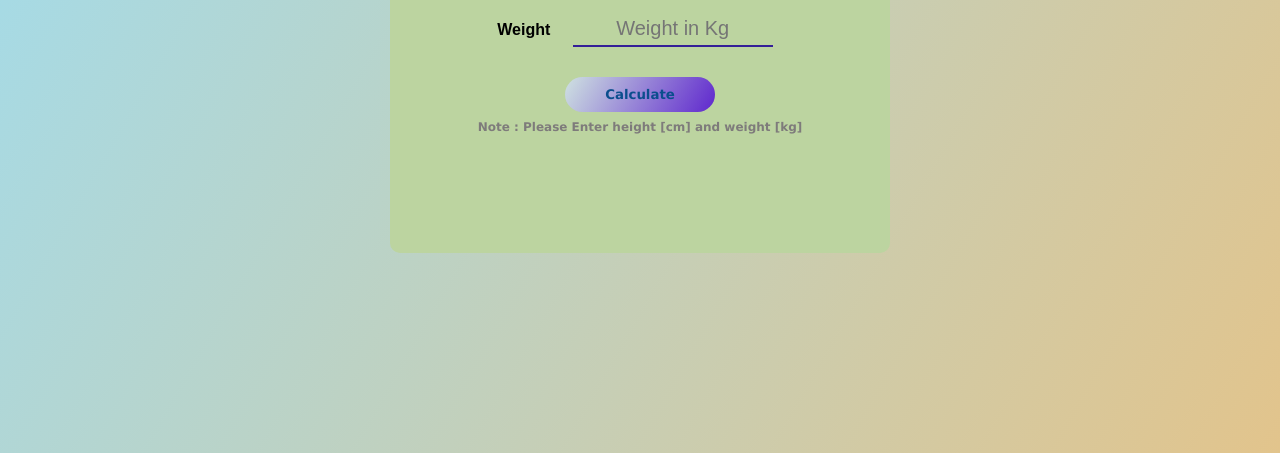
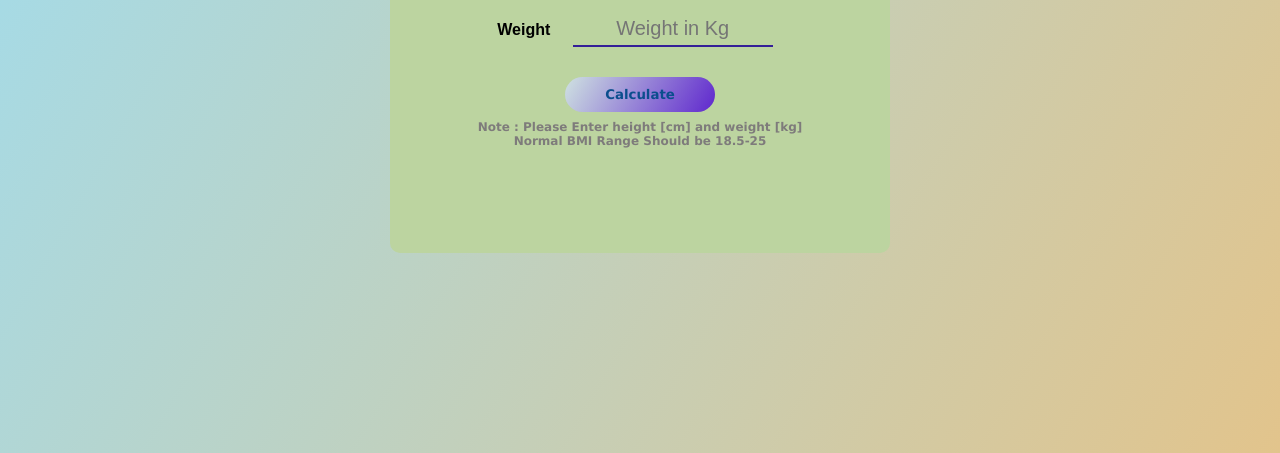
Before and after one commit to panditprogrammer/web5, a plain HTML site: page index.html in a window 1280 px wide. Shown: the part 347-800 px from the top of the page. Drawn offline with Linux system fonts and the light colour scheme.

Commit message:
note changes

```diff
--- a/index.html
+++ b/index.html
@@ -23,7 +23,7 @@
 
 			<p id="result"></p>
 			<button id="btn" onClick="BMI()">Calculate</button>
-			<p id="note">Note : Please Enter height [cm] and weight [kg]</p>
+			<p id="note">Note : Please Enter height [cm] and weight [kg]<br>Normal BMI Range Should be <b>18.5-25</b></p>
 		</div>
 	</div>
 
```
